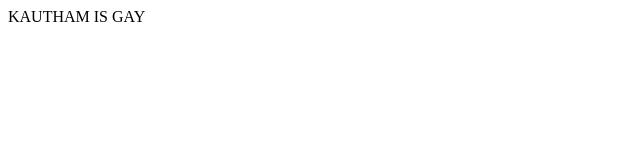
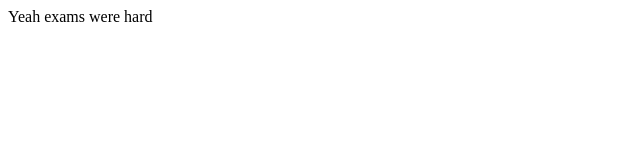
Before and after one commit to Avinsal/test, a plain HTML site: page index.html in a window 1280 px wide. Shown: the full height of the page, 0-640 px from the left. Drawn offline with Linux system fonts and the light colour scheme.

Commit message:
Update index.html

```diff
--- a/index.html
+++ b/index.html
@@ -1,7 +1,7 @@
 <!DOCTYPE html>
 <html>
 <head>
-KAUTHAM IS GAY
+Yeah exams were hard
 </head>
 <body>
 </body>
```
